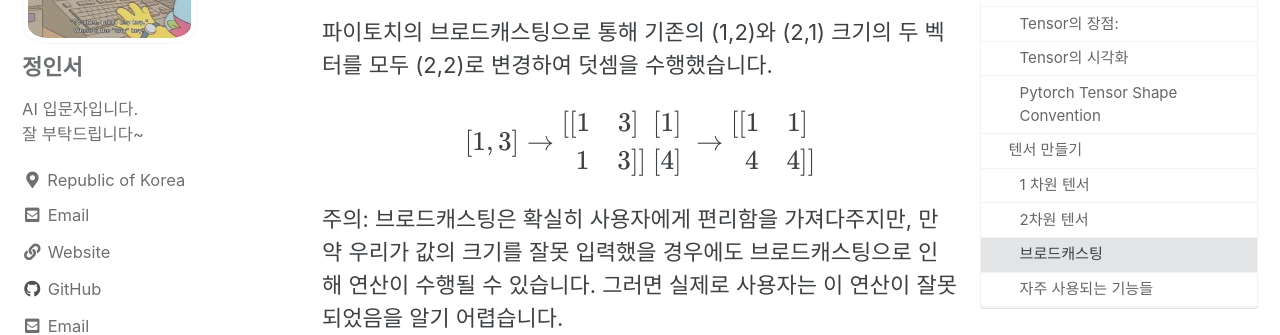
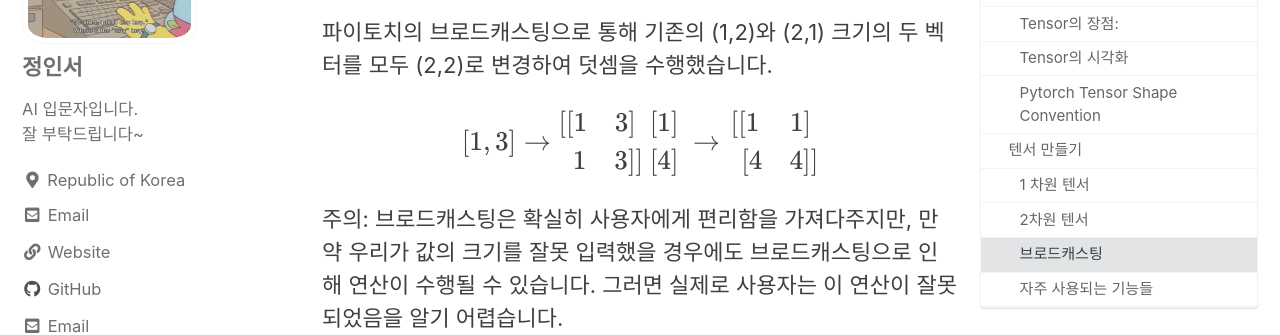
Before and after one commit to Inwest0402/Inwest0402.github.io, a Jekyll site: the page built from _posts/2022/Framework/Pytorch/2022-04-02-Pytorch-Base.md, in a window 1280 px wide and 900 px high, scrolled down 8389 px. Shown: the part 149-484 px from the top of the window. Built offline with Jekyll 4.4.1, drawn with Linux system fonts in a browser that asks for light colours; cached includes are drawn as plain includes; formulas are drawn with MathJax 3; comment, search, counter and statistics services are not loaded; some of the changed text lies outside the part shown.

````diff
--- a/_posts/2022/Framework/Pytorch/2022-04-02-Pytorch-Base.md
+++ b/_posts/2022/Framework/Pytorch/2022-04-02-Pytorch-Base.md
@@ -249,7 +249,7 @@ tensor([[2., 4.],
 
 $$
 [1,3]\to\begin{matrix} [[1 & 3]\  \\\ \  1 & 3]] \end{matrix}\\
-\begin{matrix} \ [1]\  \\ [4] \end{matrix}\to\begin{matrix} [[1 & 1]\  \\\ \  4 & 4]] \end{matrix}
+\begin{matrix} \ [1]\  \\ [4] \end{matrix}\to\begin{matrix} [[1 & 1]\  \\\ \ [4 & 4]] \end{matrix}
 $$
 
 주의: 브로드캐스팅은 확실히 사용자에게 편리함을 가져다주지만, 만약 우리가 값의 크기를 잘못 입력했을 경우에도 브로드캐스팅으로 인해 연산이 수행될 수 있습니다. 그러면 실제로 사용자는 이 연산이 잘못되었음을 알기 어렵습니다.
@@ -801,8 +801,8 @@ $$
     ```
 
 
----
+--------------------------
 
-본 포스팅은 유원준님의 ****PyTorch로 시작하는 딥 러닝 입문**** 을 참고했습니다.
+본 포스팅은 유원준님의 "**PyTorch로 시작하는 딥 러닝 입문**" 을 참고했습니다.
 
 [점프 투 파이썬](https://wikidocs.net/book/2788)
````
